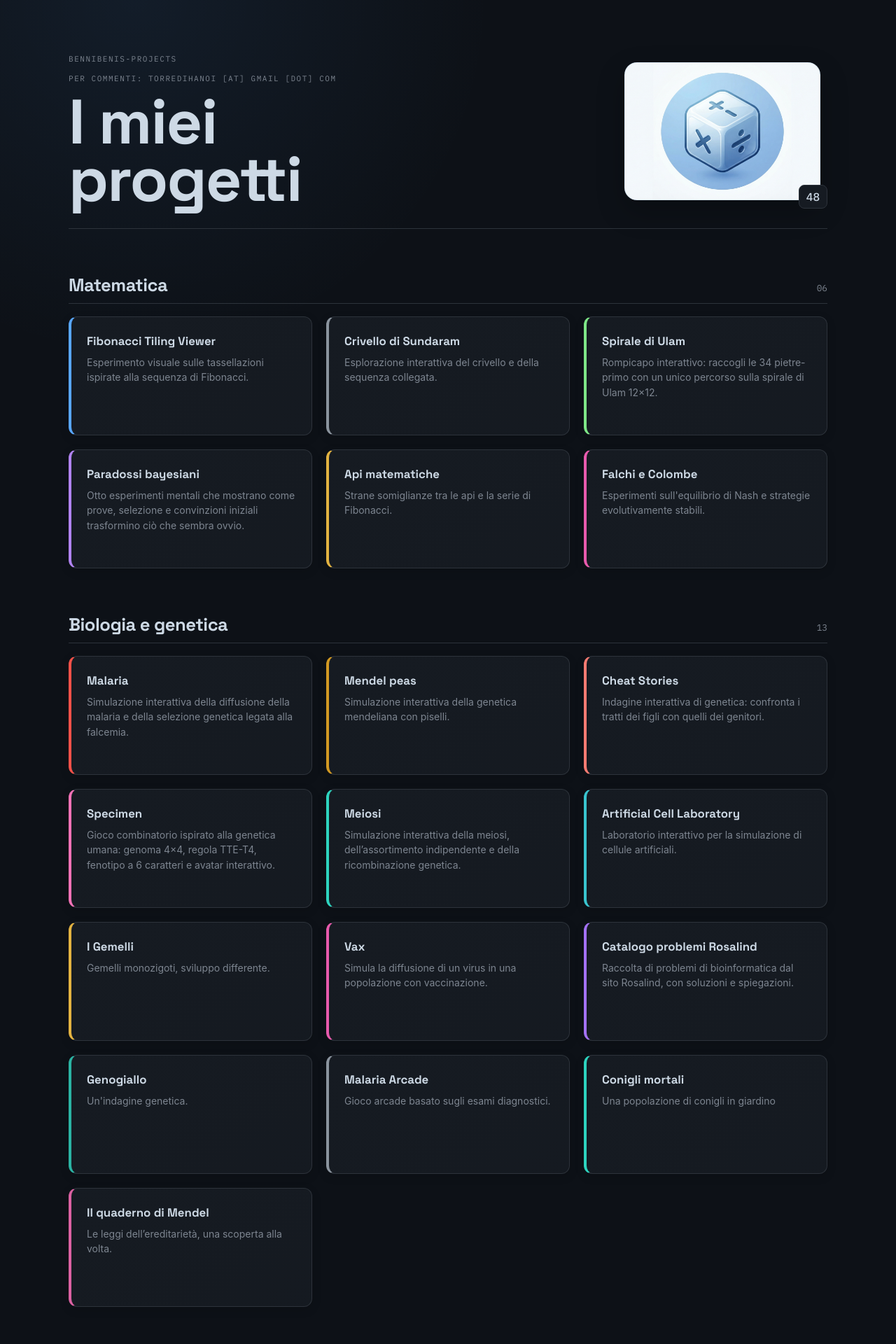
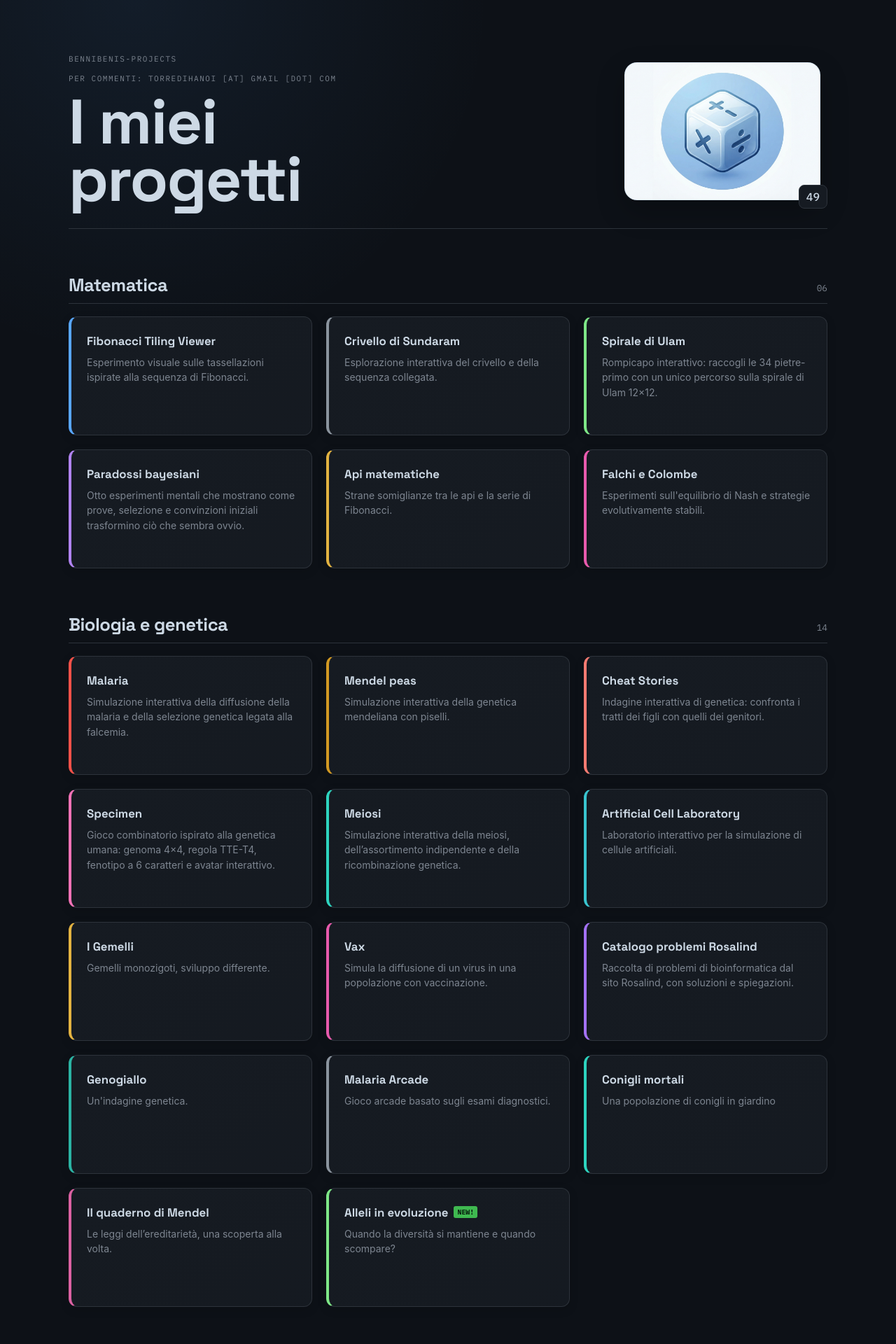
Before and after one commit to bennibeni/links-page, a Next.js app: page / in a window 1280 px wide. Shown: the top 1920 px of the page at 70% size. Built offline with nearby package versions, Linux system fonts and the light colour scheme.

Commit message:
added project "Alleli in evoluzione"

```diff
--- a/data/projects.mjs
+++ b/data/projects.mjs
@@ -354,7 +354,6 @@ const rawProjects = [
   },
   {
     name: "Castell",
-    isNew: true,
     topic: "Simulazioni",
     description:
       "Simulazione 3D interattiva di un castell 4 de 8 con 90 atleti.",
@@ -363,12 +362,19 @@ const rawProjects = [
   },
   {
     name: "Le corde della chitarra",
-    isNew: true,
     topic: "Musica",
     description: "Vibrazioni, suono e campionamento.",
     href: "https://le-corde-della-chitarra.vercel.app/",
     accent: "gold",
   },
+  {
+    name: "Alleli in evoluzione",
+    isNew: true,
+    topic: "Biologia e genetica",
+    description: "Quando la diversità si mantiene e quando scompare?",
+    href: "https://alleli-in-evoluzione.vercel.app/",
+    accent: "lime",
+  },
 ];
 
 export const projects = validateProjects(rawProjects);
```
